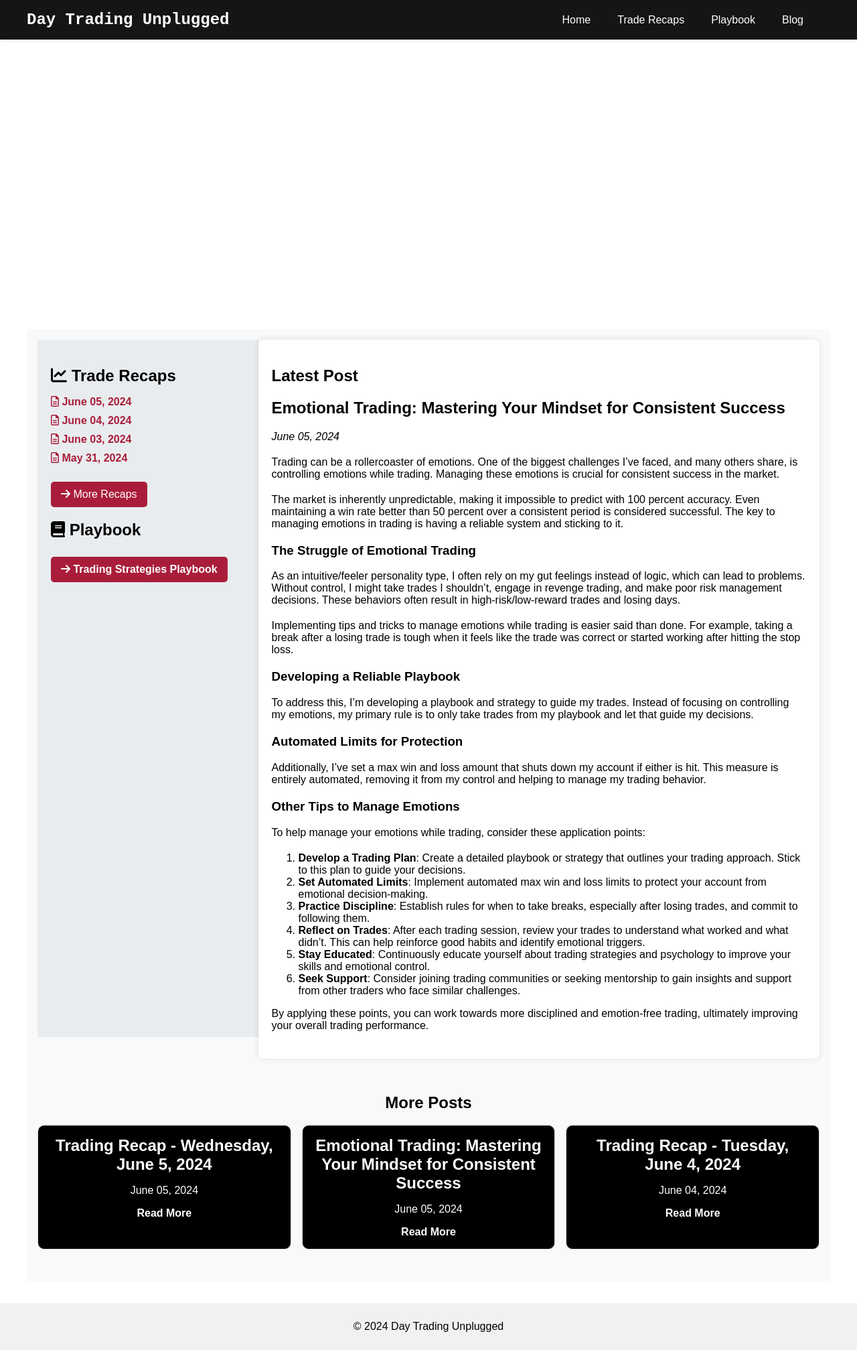
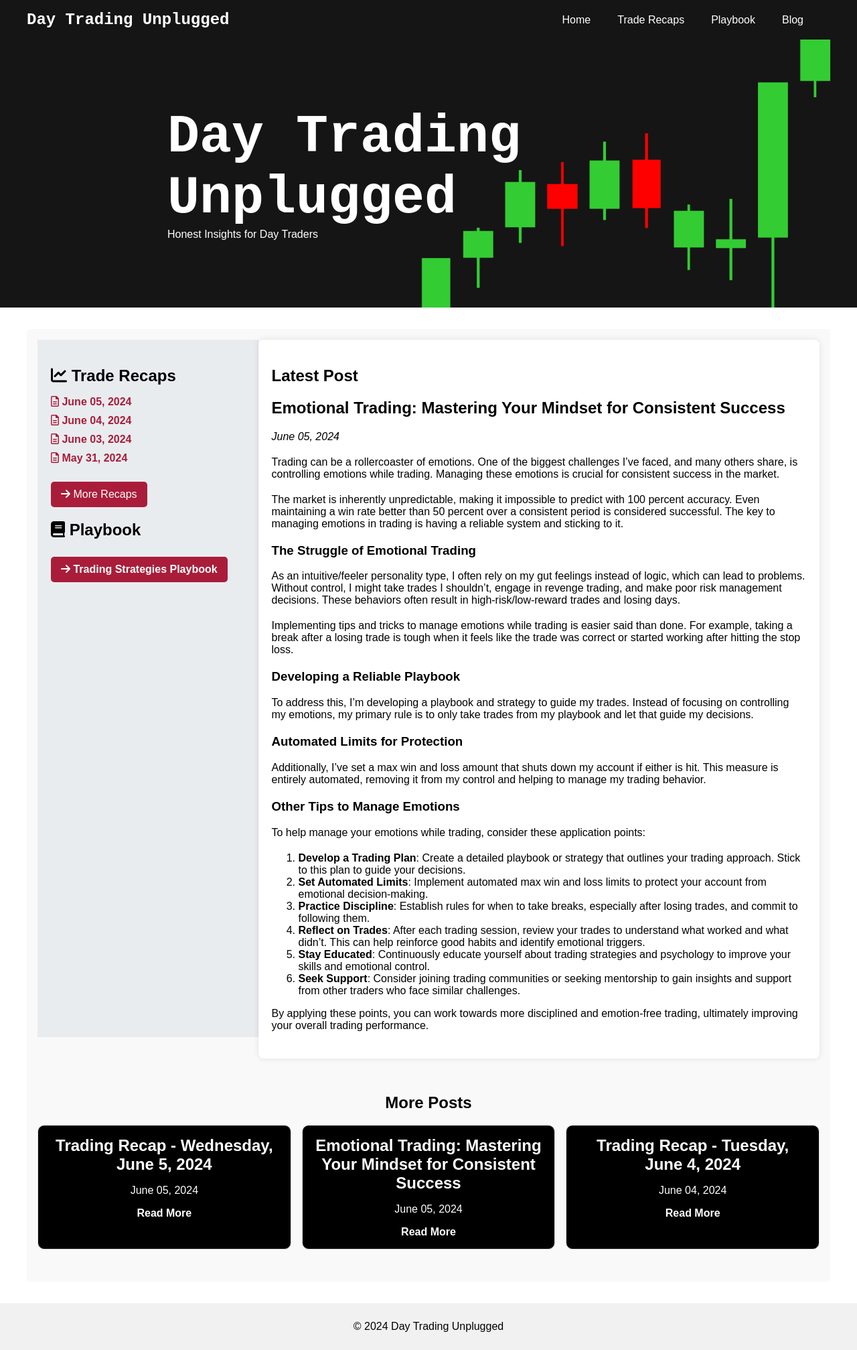
Before and after one commit to zackrylangford/daytrading-unplugged, a Jekyll site: the page built from index.markdown, in a window 1280 px wide. Shown: the whole page at 67% size. Built offline with Jekyll 4.4.1, drawn with Linux system fonts in a browser that asks for light colours; some web fonts are replaced.

Commit message:
fixed url for hero

```diff
--- a/assets/css/hero.css
+++ b/assets/css/hero.css
@@ -1,6 +1,6 @@
 .hero {
     position: relative;
-    background-image: url('/camarilla-futures/assets/images/design/stonks.png');
+    background-image: url('/assets/images/design/stonks.png');
     background-size: cover;
     background-position: center;
     height: 400px;
```
